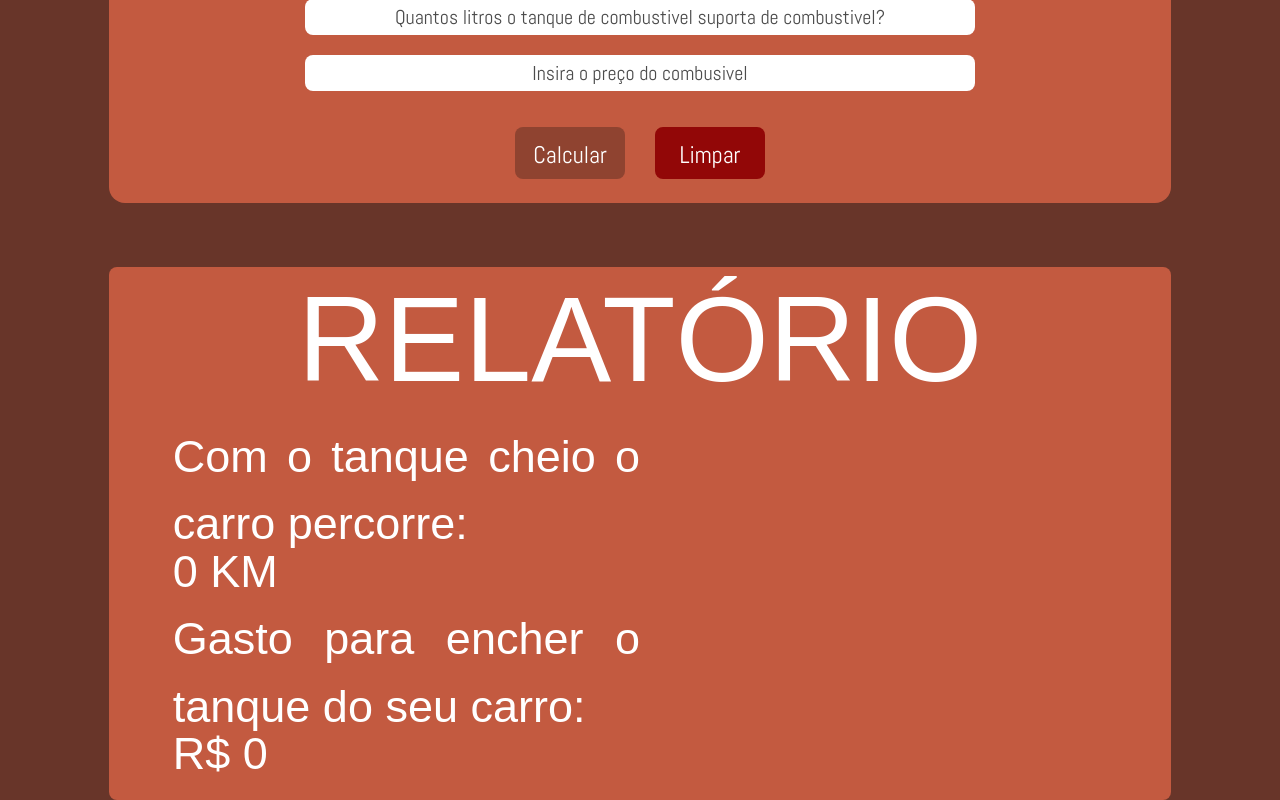
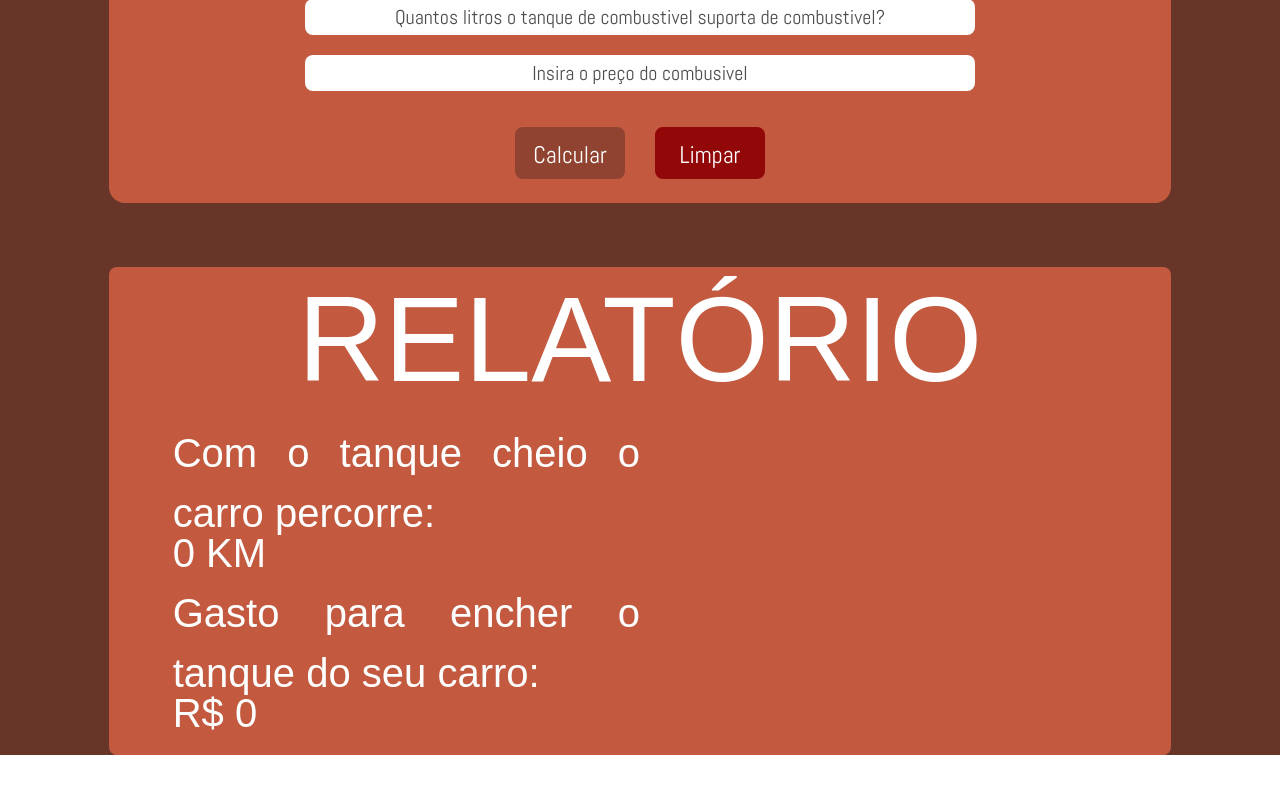
Before and after one commit to Guilherme-Ferreira-Tombini/Fisher-combustion, a Next.js app: page / in a window 1280 px wide. Shown: the part 1942-2742 px from the top of the page. After the commit the page ends 2697 px from the top, so only its background shows below. Built offline with nearby package versions, Linux system fonts and the light colour scheme; a web font is replaced by a local one.

Commit message:
style: modified report text size

```diff
--- a/src/app/components/DataReport.tsx
+++ b/src/app/components/DataReport.tsx
@@ -6,18 +6,18 @@ export default function DataReport(props:any){
                 RELATÓRIO
             </h1>
             <div className="w-[90%] grid grid-cols-2">
-                <div className="flex flex-col justify-items-start">
-                    <span className="text-justify text-[45px] text-bold">
+                <div className="flex flex-col justify-items-start text-[40px]">
+                    <span className="text-justify text-bold">
                         Com o tanque cheio o carro percorre:
                     </span>
-                    <span className="text-[45px] mt-[-20px] text-normal">
+                    <span className="mt-[-20px] text-normal">
                         {" " + props.KMLValue} KM
                     </span>
 
-                    <span className="text-justify text-[45px] text-bold">
+                    <span className="text-justify text-bold">
                         Gasto para encher o tanque do seu carro:
                     </span>
-                    <span className="text-[45px] mt-[-20px] text-normal">
+                    <span className="mt-[-20px] text-normal">
                         {"R$ " + props.Gasto_tanque}
                     </span>
 
```
